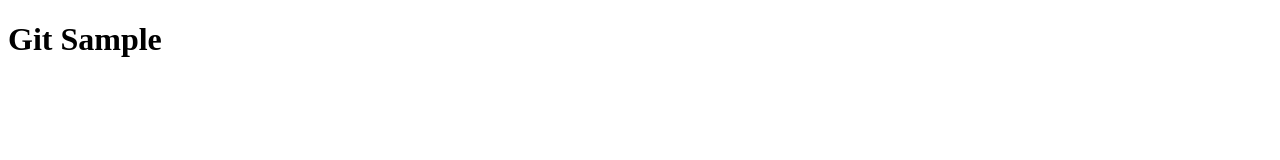
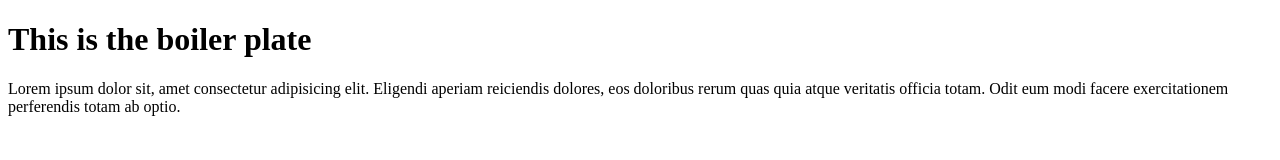
Before and after one commit to Mich147/gitsample, a plain HTML site: page index.html in a window 1280 px wide. Drawn offline with Linux system fonts and the light colour scheme.

Commit message:
Add h1 and p

```diff
--- a/index.html
+++ b/index.html
@@ -6,6 +6,7 @@
     <title>Document</title>
 </head>
 <body>
-    <h1>Git Sample</h1>
+    <h1>This is the boiler plate</h1>
+    <p>Lorem ipsum dolor sit, amet consectetur adipisicing elit. Eligendi aperiam reiciendis dolores, eos doloribus rerum quas quia atque veritatis officia totam. Odit eum modi facere exercitationem perferendis totam ab optio.</p>
 </body>
 </html>
```
Also changed, not shown: 1 other file.
